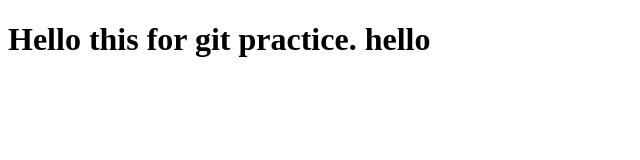
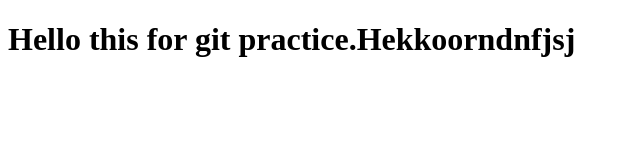
Before and after one commit to utkarsh7370/git_practice, a plain HTML site: page index.html in a window 1280 px wide. Shown: the whole page, without its empty margins (0-640 px from the left). Drawn offline with Linux system fonts and the light colour scheme.

Commit message:
Utkarsh: Own branch assingment.

```diff
--- a/index.html
+++ b/index.html
@@ -6,6 +6,6 @@
     <title>Document</title>
 </head>
 <body>
-    <h1>Hello this for git practice. hello</h1>
+    <h1>Hello this for git practice.Hekkoorndnfjsj</h1>
 </body>
 </html>
```
